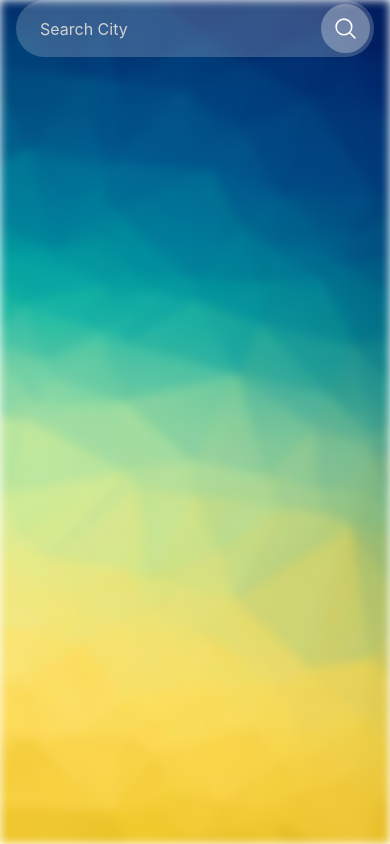
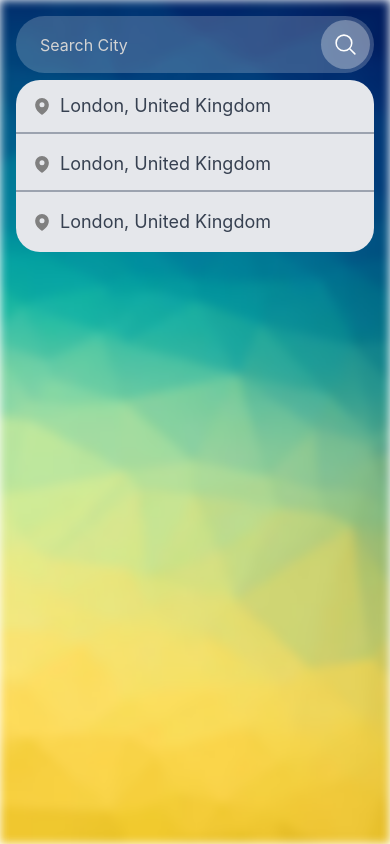
Before and after one commit to ahassh1/weather-application, a React Native app: screen /Home in a window 390 px wide. Both pictures are taken after a click on the element 345 px from the left and 28 px from the top of the page. Built offline with nearby package versions, Linux system fonts and the light colour scheme.

Commit message:
location dropdown added

```diff
--- a/screens/HomeScreen.js
+++ b/screens/HomeScreen.js
@@ -1,34 +1,48 @@
-import { View, SafeAreaView, StatusBar, Image, TextInput, TouchableOpacity } from 'react-native';
+import {
+  View,
+  Text,
+  SafeAreaView,
+  StatusBar,
+  Image,
+  TextInput,
+  TouchableOpacity,
+} from 'react-native';
 import React, { useState } from 'react';
 import { theme } from 'theme';
 import { MagnifyingGlassIcon } from 'react-native-heroicons/outline';
+import { MapPinIcon } from 'react-native-heroicons/solid';
 
 const HomeScreen = () => {
   const [showSearch, toggleSearch] = useState(false);
+  const [locations, setLocations] = useState([1, 2, 3]);
+
+  const handlelocation = (loc) => {
+    console.log('location:', loc);
+  };
 
   return (
     <View className="relative flex-1">
-      <StatusBar style="light" />
+      <StatusBar barStyle="light-content" />
       <Image
         blurRadius={5}
         source={require('../assets/images/bgdone.png')}
         className="absolute h-full w-full"
       />
       <SafeAreaView className="flex flex-1">
-        {/* search section  */}
-        <View style={{ height: '7%' }} className="relative z-50 mx-4">
+        {/* Search section */}
+        <View className="relative z-50 mx-4 mt-4">
           <View
             className="flex-row items-center justify-end rounded-full"
-            style={{ backgroundColor: showSearch ? theme.bgWhite(0.2) : 'transparent' }}>
-            {showSearch ? (
+            style={{
+              backgroundColor: showSearch ? theme.bgWhite(0.2) : 'transparent',
+            }}>
+            {showSearch && (
               <TextInput
                 placeholder="Search City"
-                placeholderTextColor={'lightgray'}
-                className=" h-10 flex-1
-                pl-6 text-base text-white"
+                placeholderTextColor="lightgray"
+                className="h-10 flex-1 pl-6 text-base text-white"
               />
-            ) : null}
-
+            )}
             <TouchableOpacity
               onPress={() => toggleSearch(!showSearch)}
               style={{ backgroundColor: theme.bgWhite(0.3) }}
@@ -36,6 +50,25 @@ const HomeScreen = () => {
               <MagnifyingGlassIcon size={25} color="white" />
             </TouchableOpacity>
           </View>
+
+          {/* Location Dropdown */}
+          {locations.length > 0 && showSearch && (
+            <View className="absolute top-16 z-40 w-full rounded-3xl bg-gray-200">
+              {locations.map((loc, index) => {
+                const showBorder = index + 1 !== locations.length;
+                const borderClass = showBorder ? 'border-b-2 border-b-gray-400' : '';
+                return (
+                  <TouchableOpacity
+                    onPress={() => handlelocation(loc)}
+                    key={index}
+                    className={`mb-1 flex-row items-center p-3 px-4 ${borderClass}`}>
+                    <MapPinIcon size={20} color="gray" />
+                    <Text className="ml-2 text-lg text-gray-700">London, United Kingdom</Text>
+                  </TouchableOpacity>
+                );
+              })}
+            </View>
+          )}
         </View>
       </SafeAreaView>
     </View>
```
